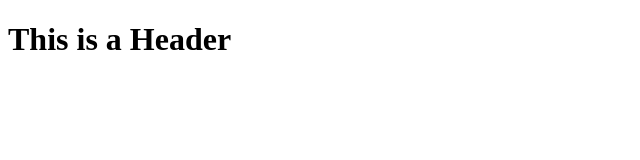
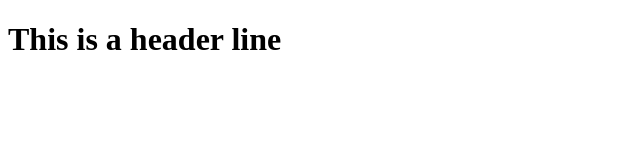
Before and after one commit to KCKerrDev/GitTest, a plain HTML site: page Index.html in a window 1280 px wide. Shown: the whole page, without its empty margins (0-640 px from the left). Drawn offline with Linux system fonts and the light colour scheme.

Commit message:
visual studio commit

```diff
--- a/Index.html
+++ b/Index.html
@@ -5,6 +5,6 @@
     </head>
 
     <body>
-        <h1> This is a Header </h1>
+        <h1> This is a header line </h1>
     </body>
 </html>
```
